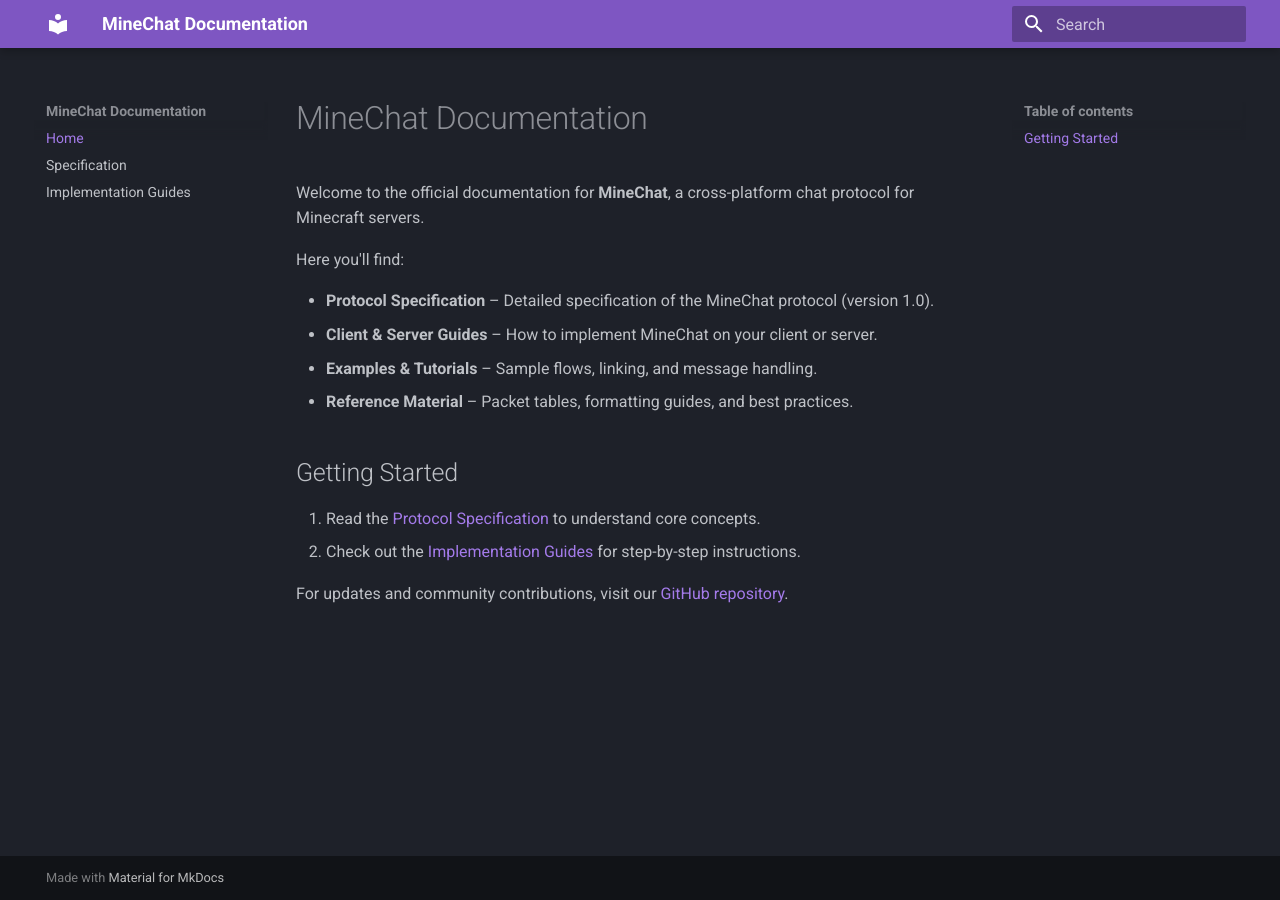
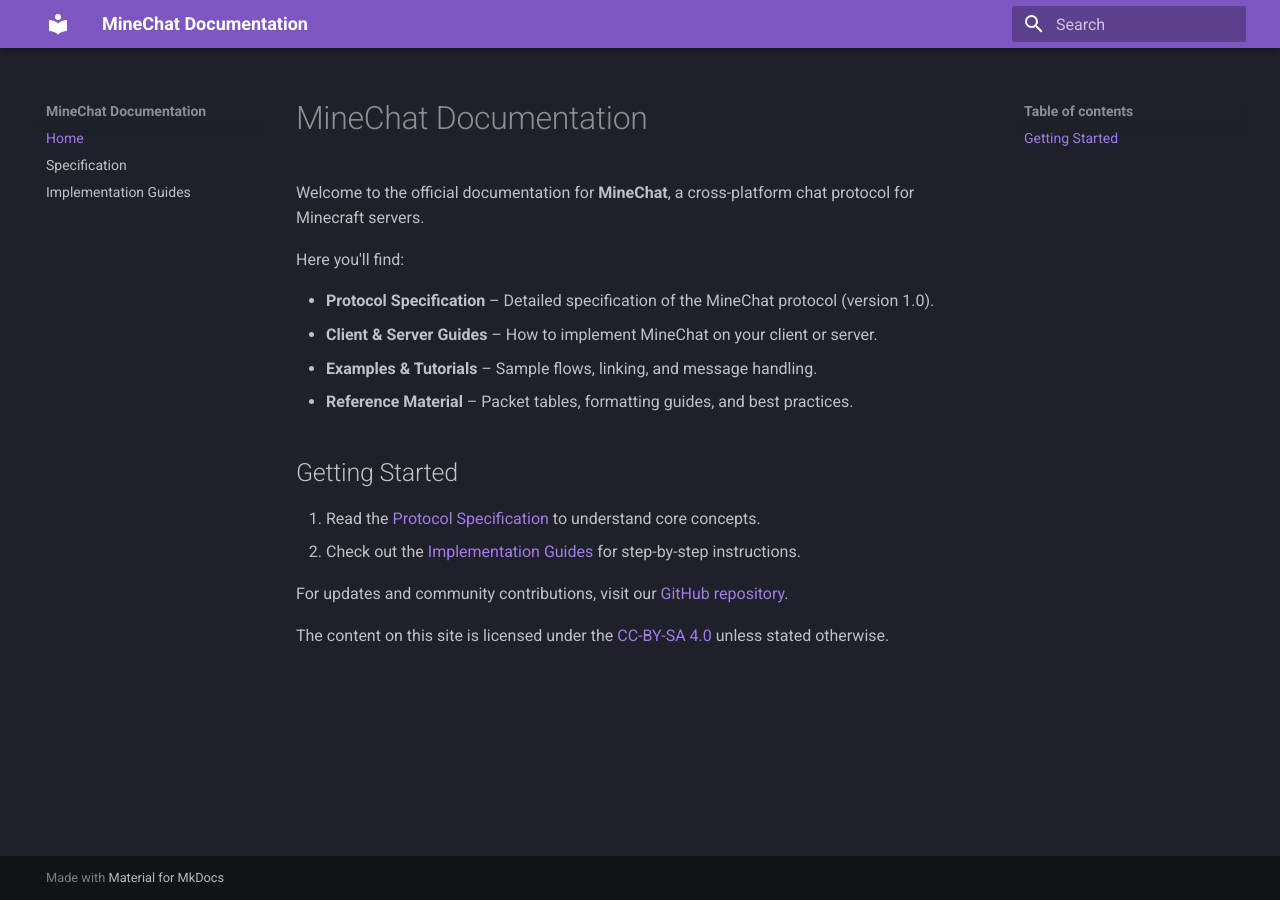
Before and after one commit to MineChatPowered/docs, an MkDocs documentation site: the page built from docs/index.md, in a window 1280 px wide. Built offline with MkDocs 1.6.1 and Material for MkDocs 9.7.7, drawn with Linux system fonts in a browser that asks for light colours.

Commit message:
add license disclaimer

```diff
--- a/docs/index.md
+++ b/docs/index.md
@@ -15,3 +15,5 @@ Here you'll find:
 2. Check out the [Implementation Guides](implementation.md) for step-by-step instructions.
 
 For updates and community contributions, visit our [GitHub repository](https://github.com/MineChatPowered/docs).
+
+The content on this site is licensed under the [CC-BY-SA 4.0](https://creativecommons.org/licenses/by-sa/4.0) unless stated otherwise.
```
